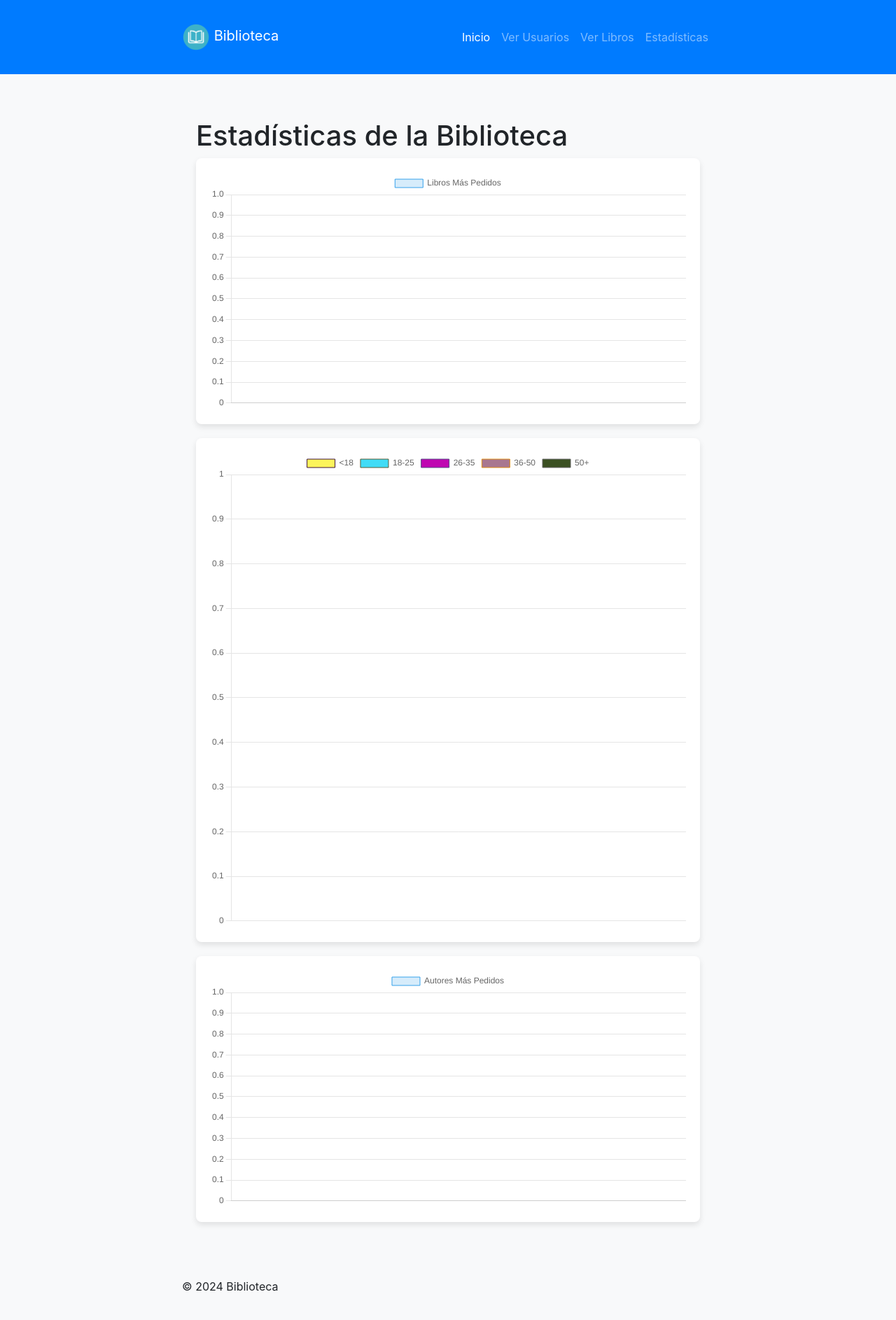
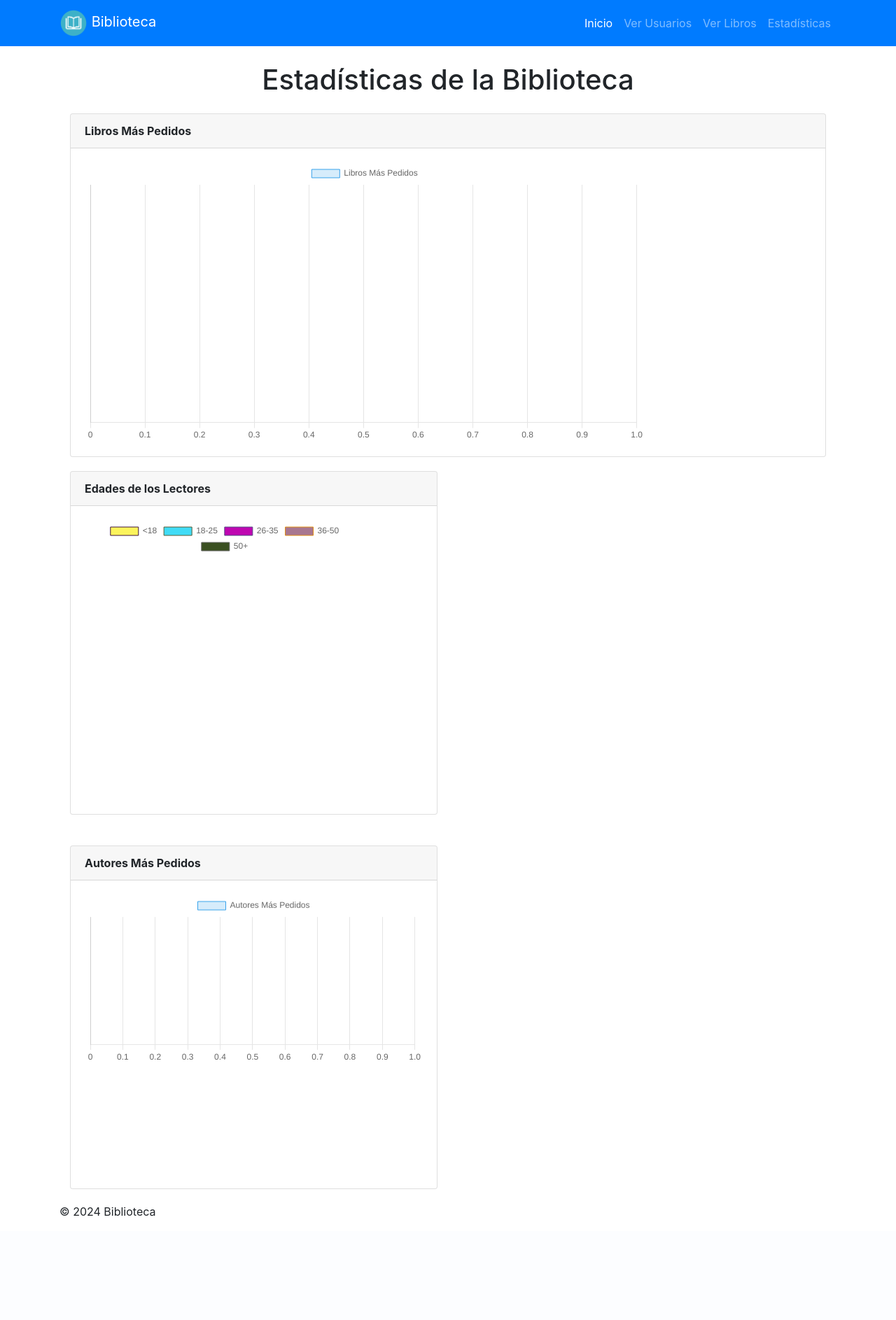
Before and after one commit to Base-de-Datos-II/page_mongodb, a Flask app: page /estadisticas in a window 1280 px wide. Shown: the whole page at 70% size. After the commit the page ends 1738 px from the top, so only its background shows below. Run offline with Flask 3, Linux system fonts and the light colour scheme; data that the repository does not hold is empty; some libraries are stand-ins or nearby versions.

Commit message:
diseño estadisticas

```diff
--- a/templates/estadisticas.html
+++ b/templates/estadisticas.html
@@ -6,24 +6,16 @@
 
 {% block content %}
 <style>
-        .chart-container {
-            background-color: white;
-            padding: 20px;
-            border-radius: 8px;
-            box-shadow: 0 4px 8px rgba(0, 0, 0, 0.1);
-            margin-bottom: 20px;
+    .chart-container{
+    position: relative;
+    height: 400px;
 }
 
-        .container {
-            max-width: 800px;
-            margin: 0 auto;
-            padding: 20px;
+.chart-container-2 {
+    position: relative;
+    height: 400px;
+    width:  100%;;
 }
-
-        body {
-            background-color: #f8f9fa;  /* Light grey background for the whole page */
-        }
-
 
     .card {
         margin-bottom: 20px;
@@ -32,25 +24,53 @@
     .card-header {
         font-weight: bold;
     }
+</style>
 
-.canvas-container {
-    position: relative;
-    height: 40vh;
-    width: 80vw;
-}
-    </style>
 <div class="container">
-        <h1>Estadísticas de la Biblioteca</h1>
-        <div class="chart-container">
+    <h1 class="text-center mb-4">Estadísticas de la Biblioteca</h1>
+    <div class="row">
+        <div class="col-md-12"> <!-- Cambio de col-md-6 a col-md-12 -->
+            <div class="card">
+                <div class="card-header">
+                    Libros Más Pedidos
+                </div>
+                <div class="card-body">
+                    <div class="chart-container-2"> <!-- Mantener la clase chart-container-2 -->
                         <canvas id="librosMasPedidosChart"></canvas>
                     </div>
+                </div>
+            </div>
+        </div>
+        <div class="col-md-6">
+            <div class="card">
+                <div class="card-header">
+                    Edades de los Lectores
+                </div>
+                <div class="card-body">
                     <div class="chart-container">
                         <canvas id="edadesLectoresChart"></canvas>
                     </div>
-        <div class="chart-container">
+                </div>
+            </div>
+        </div>
+    </div>
+    <div class="row mt-4">
+        <div class="col-md-6">
+            <div class="card">
+                <div class="card-header">
+                    Autores Más Pedidos
+                </div>
+                <div class="card-body">
+                    <div class="chart-container-2">
                         <canvas id="autoresMasPedidosChart"></canvas>
                     </div>
                 </div>
+            </div>
+        </div>
+    </div>
+</div>
+
+
 {% endblock %}
 
 {% block scripts %}
@@ -80,11 +100,10 @@
                 });
         }
 
-        // Función para renderizar un gráfico utilizando Chart.js
         function renderChart(canvasId, labels, data, label, type) {
     var ctx = document.getElementById(canvasId).getContext('2d');
     new Chart(ctx, {
-                type: type,
+        type: type, // Utiliza chartType en lugar de type
         data: {
             labels: labels,
             datasets: [{
@@ -96,11 +115,8 @@
             }]
         },
         options: {
-                    scales: {
-                        y: {
-                            beginAtZero: true
-                        }
-                    }
+            indexAxis: 'y',
+
         }
     });
 }
```
Lines whose indentation alone changed are shown as unchanged.
